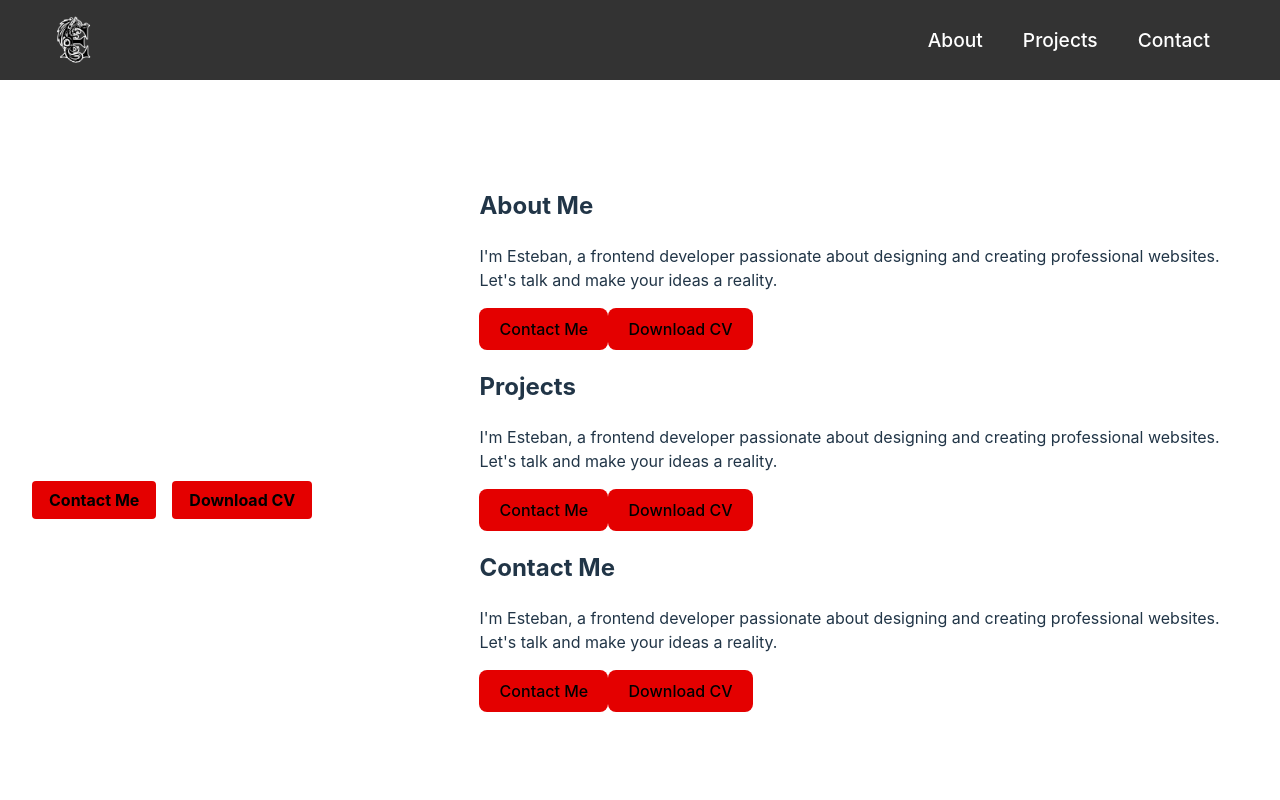
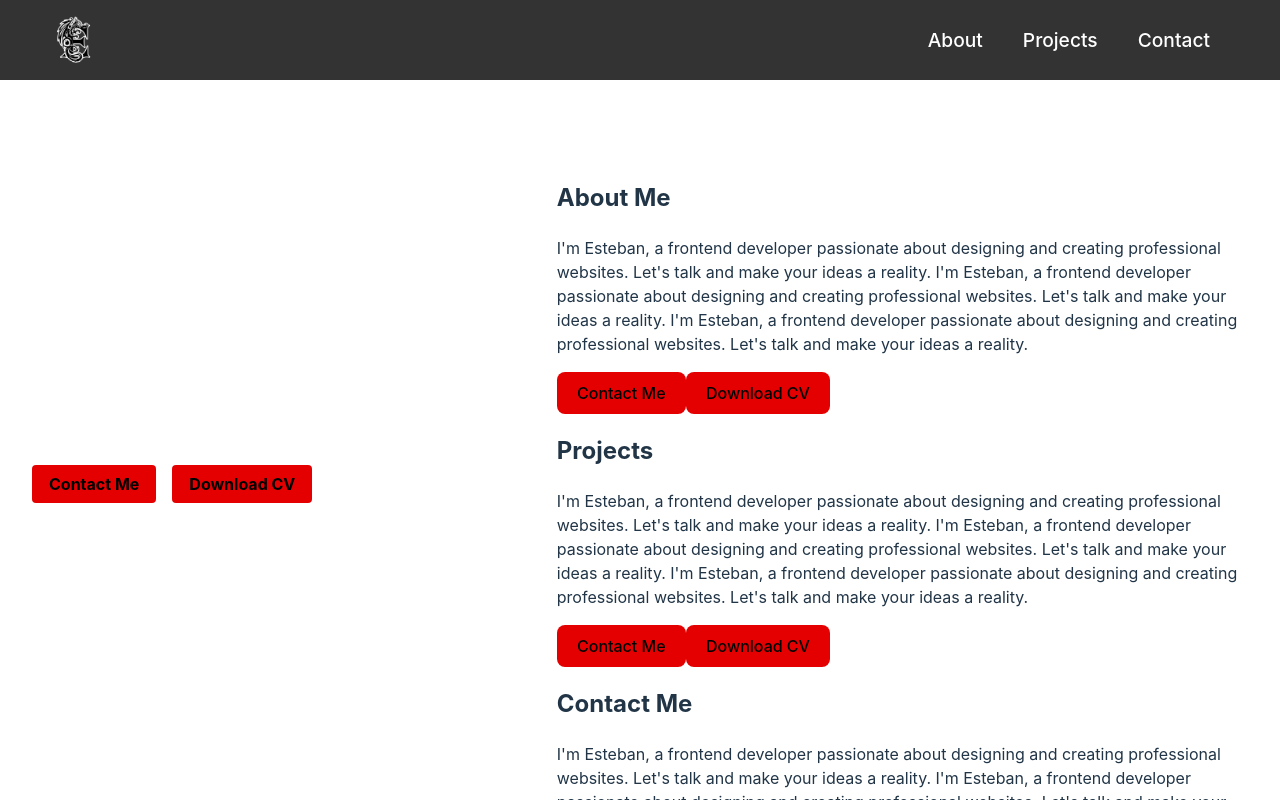
Before and after one commit to estebandvargasm/portafolio, a React (Vite) app: page / in a window 1280 px wide. Built offline with nearby package versions, Linux system fonts and the light colour scheme.

Commit message:
Refactor App component layout and update styles

```diff
--- a/src/App.jsx
+++ b/src/App.jsx
@@ -1,16 +1,18 @@
 import Navbar from './navbar/navbar';
 import Header from './header/header';
 import Container from './container/container';
-import './app.css'; // Importa tu archivo CSS si tienes uno
+import './app.css';
 
 function App() {
   return (
     <div className="app-container">
       <Navbar />
-      <Header />
-      <Container />
+      <div className="content-wrapper">
+        <Header className="header" />
+        <Container className="container" />
+      </div>
     </div>
   );
-};
+}
 
 export default App;
--- a/src/app.css
+++ b/src/app.css
@@ -1,13 +1,22 @@
 .app-container {
   display: flex;
-  flex-direction: row;
-  margin-top: 80px;
+  flex-direction: column;
+  height: 100vh;
 }
 
-Header {
-  flex: 0.4;
+.content-wrapper {
+  display: flex;
+  flex: 1;
+  overflow: hidden;
 }
 
-Container {
+.header {
+  flex: 0.4;
+  position: sticky;
+  overflow-y: auto;
+}
+
+.container {
   flex: 0.6;
+  overflow-y: auto;
 }
--- a/src/container/about/about.css
+++ b/src/container/about/about.css
@@ -0,0 +1,3 @@
+.about {
+    margin-top: 200px;
+}
--- a/src/container/about/about.jsx
+++ b/src/container/about/about.jsx
@@ -7,6 +7,8 @@ const About = () => {
       <div className="about-content">
         <h2 className="about-title">About Me</h2>
         <p className="about-text">
+          I'm Esteban, a frontend developer passionate about designing and creating professional websites. Let's talk and make your ideas a reality.
+          I'm Esteban, a frontend developer passionate about designing and creating professional websites. Let's talk and make your ideas a reality.
           I'm Esteban, a frontend developer passionate about designing and creating professional websites. Let's talk and make your ideas a reality.
         </p>
         <div className="about-buttons">
--- a/src/container/contact/contact.jsx
+++ b/src/container/contact/contact.jsx
@@ -7,6 +7,8 @@ const Contact = () => {
       <div className="contact-content">
         <h2 className="contact-title">Contact Me</h2>
         <p className="contact-text">
+          I'm Esteban, a frontend developer passionate about designing and creating professional websites. Let's talk and make your ideas a reality.
+          I'm Esteban, a frontend developer passionate about designing and creating professional websites. Let's talk and make your ideas a reality.
           I'm Esteban, a frontend developer passionate about designing and creating professional websites. Let's talk and make your ideas a reality.
         </p>
         <div className="contact-buttons">
--- a/src/container/projects/projects.jsx
+++ b/src/container/projects/projects.jsx
@@ -7,6 +7,8 @@ const Projects = () => {
             <div className="projects-content">
                 <h2 className="projects-title">Projects</h2>
                 <p className="projects-text">
+                    I'm Esteban, a frontend developer passionate about designing and creating professional websites. Let's talk and make your ideas a reality.
+                    I'm Esteban, a frontend developer passionate about designing and creating professional websites. Let's talk and make your ideas a reality.
                     I'm Esteban, a frontend developer passionate about designing and creating professional websites. Let's talk and make your ideas a reality.
                 </p>
                 <div className="projects-buttons">
--- a/src/header/header.css
+++ b/src/header/header.css
@@ -1,6 +1,7 @@
 .header {
   color: white;
   padding: 2rem;
+  margin-top: 40px;
 }
 
 .header-content {
--- a/src/navbar/navbar.css
+++ b/src/navbar/navbar.css
@@ -5,7 +5,6 @@
   justify-content: center;
   align-items: center;
   font-size: 1.2rem;
-  position: fixed;
   top: 0;
   left: 0;
   right: 0;
```
